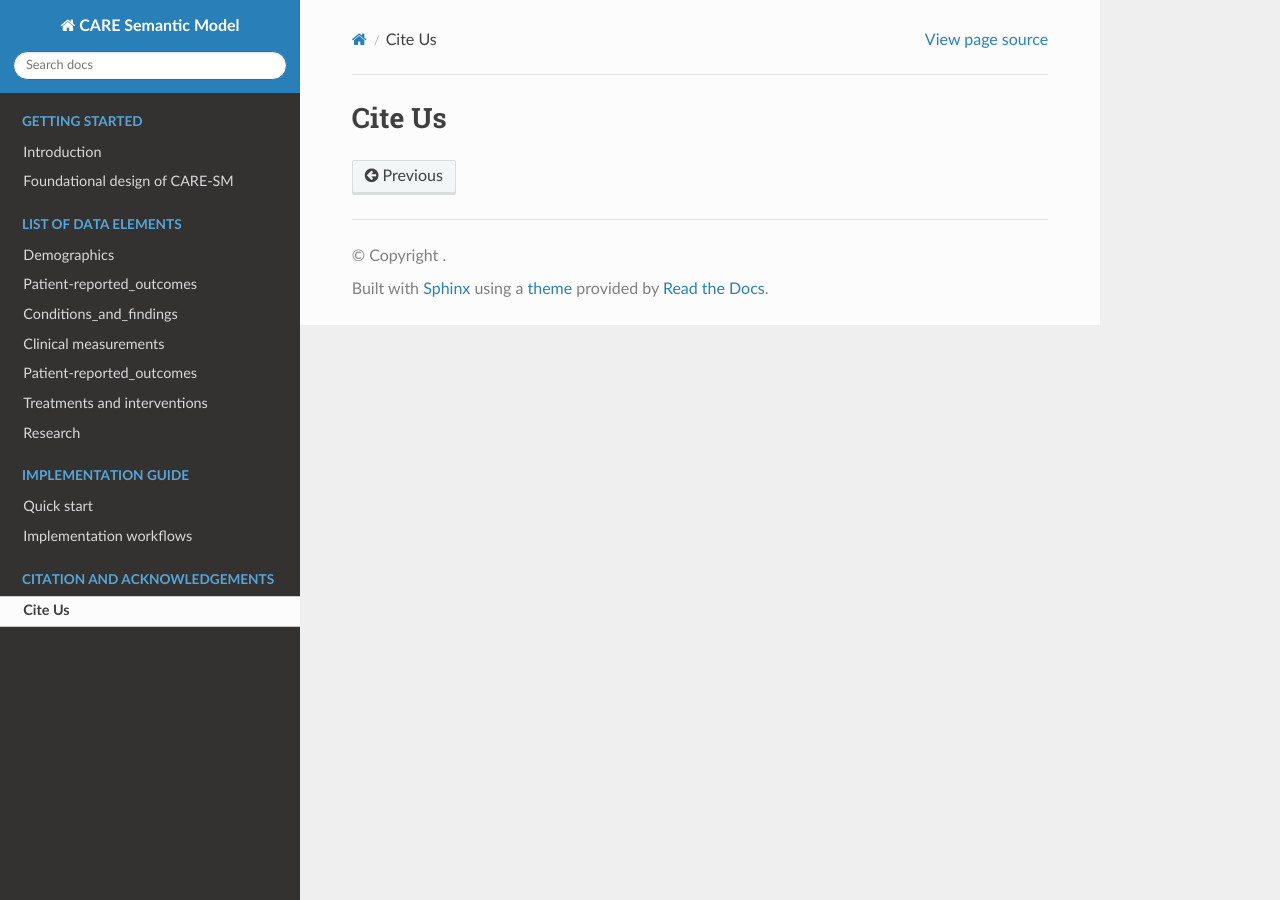
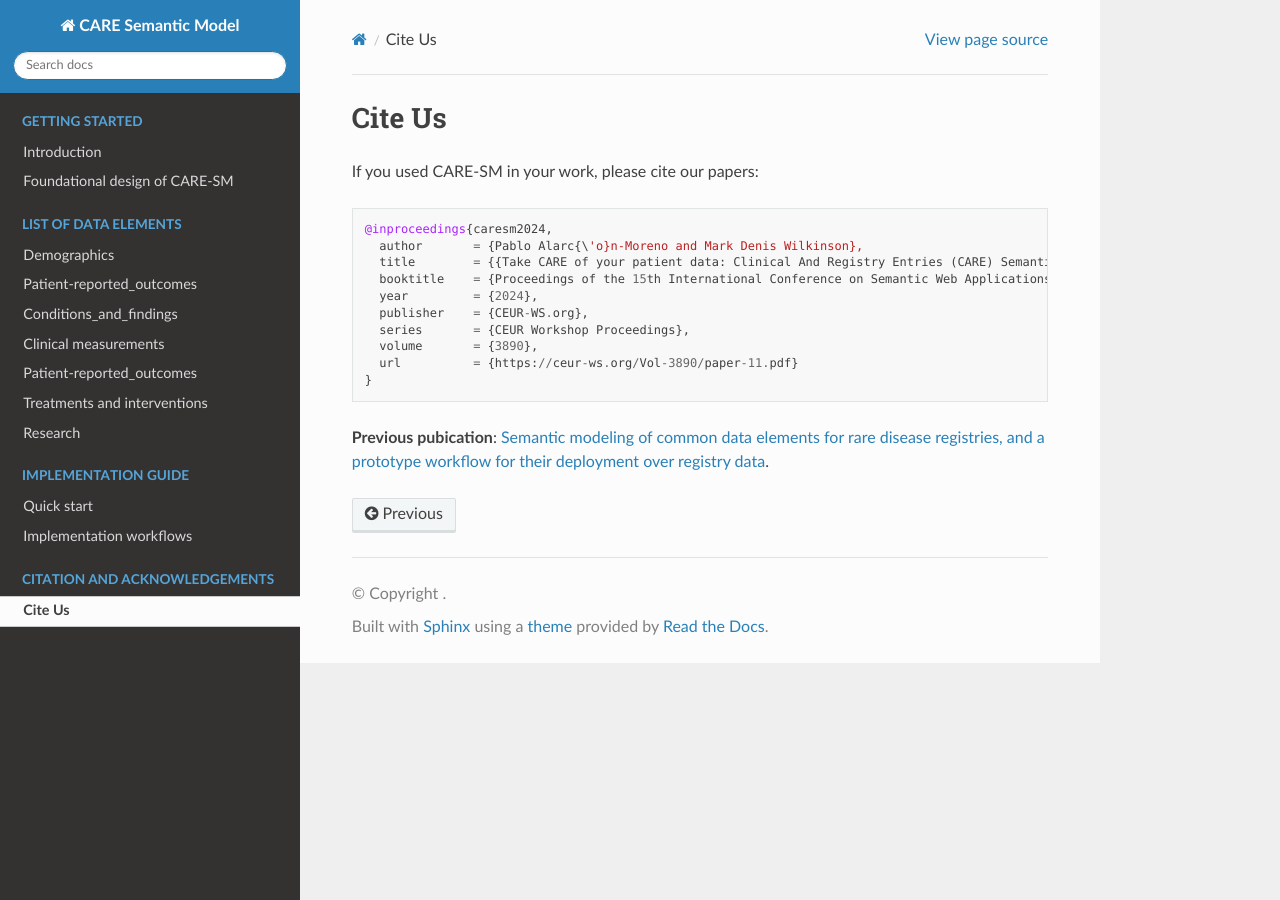
Before and after one commit to CARE-SM/CARE-SM-docs, a Sphinx documentation site: the page built from docs/cite.md, in a window 1280 px wide. Built offline with Sphinx 7.4.7 and the Read the Docs theme 3.1.0, drawn with Linux system fonts in a browser that asks for light colours; pages that are not in the unit, such as notebooks, are missing from menus.

Commit message:
Citation and Acknowledgement added

````diff
--- a/docs/cite.md
+++ b/docs/cite.md
@@ -1 +1,18 @@
 # Cite Us
+
+If you used CARE-SM in your work, please cite our papers:
+
+```
+@inproceedings{caresm2024,
+  author       = {Pablo Alarc{\'o}n-Moreno and Mark Denis Wilkinson},
+  title        = {{Take CARE of your patient data: Clinical And Registry Entries (CARE) Semantic Model}},
+  booktitle    = {Proceedings of the 15th International Conference on Semantic Web Applications and Tools for Health Care and Life Sciences (SWAT4HCLS 2024)},
+  year         = {2024},
+  publisher    = {CEUR-WS.org},
+  series       = {CEUR Workshop Proceedings},
+  volume       = {3890},
+  url          = {https://ceur-ws.org/Vol-3890/paper-11.pdf}
+}
+```
+
+**Previous pubication**: [Semantic modeling of common data elements for rare disease registries, and a prototype workflow for their deployment over registry data](https://doi.org/10.1186/s13326-022-00264-6).
````
Also changed, not shown: docs/acknowlegment.md (+12 -1 lines).
